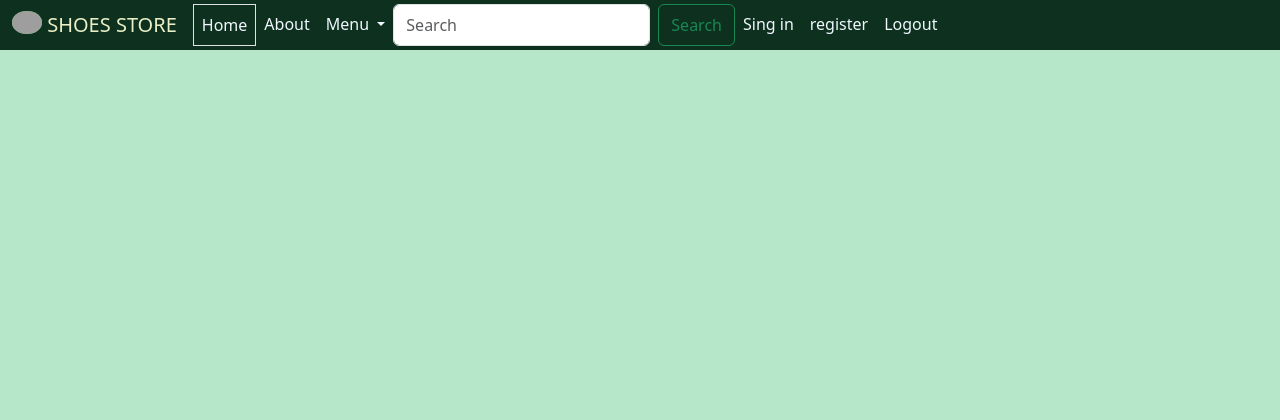
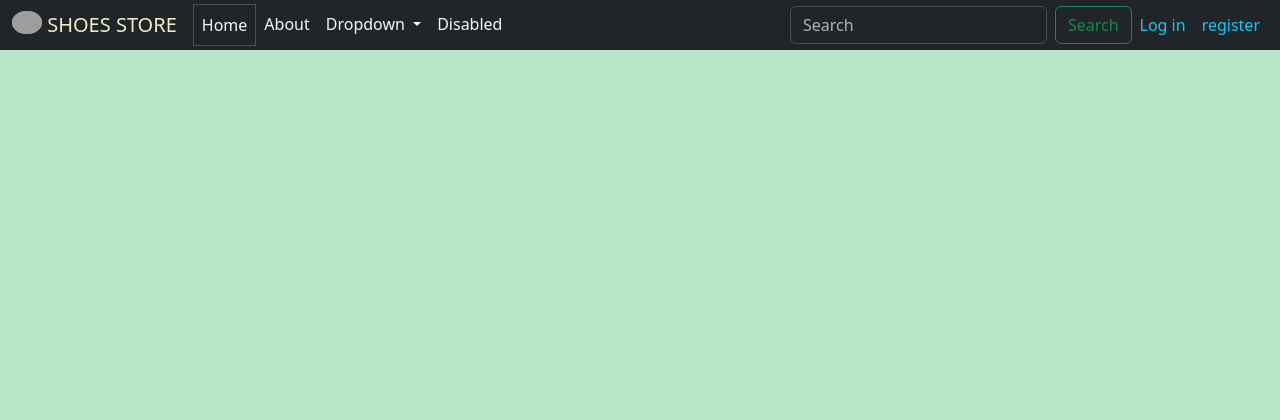
Before and after one commit to jenil2607/django, a Django app: page / in a window 1280 px wide. Shown: the top 420 px of the page. Run offline with Django 5.2, Linux system fonts and the light colour scheme; data that the repository does not hold is empty; grey boxes are pictures that could not be loaded.

Commit message:
add my cart

```diff
--- a/shop419/mainapp/templates/base.html
+++ b/shop419/mainapp/templates/base.html
@@ -1,5 +1,6 @@
 <!DOCTYPE html>
 {% load static %}
+
 <html lang="en">
 
 <head>
@@ -20,20 +21,21 @@
 
 <body>
     <header class="position-fixed top-0 start-0 end-0">
-        <nav class="navbar navbar-expand-lg" style="background-color: rgb(14, 48, 30);">
+        <nav class="navbar navbar-expand-lg bg-dark" data-bs-theme="dark">
             <div class="container-fluid">
+
                 <a class="navbar-brand" href="#">
                     <img src="{% static 'image\icons\shoe icon.png' %}" alt="Logo" width="30" height="24"
                         class="d-inline-block align-text-top">
                     SHOES STORE
                 </a>
                 <button class="navbar-toggler" type="button" data-bs-toggle="collapse"
-                    data-bs-target="#navbarNavDropdown" aria-controls="navbarNavDropdown" aria-expanded="false"
-                    aria-label="Toggle navigation">
+                    data-bs-target="#navbarSupportedContent" aria-controls="navbarSupportedContent"
+                    aria-expanded="false" aria-label="Toggle navigation">
                     <span class="navbar-toggler-icon"></span>
                 </button>
-                <div class="collapse navbar-collapse" id="navbarNavDropdown">
-                    <ul class="navbar-nav">
+                <div class="collapse navbar-collapse" id="navbarSupportedContent">
+                    <ul class="navbar-nav me-auto mb-2 mb-lg-0">
                         <li class="nav-item">
                             <a class="nav-link {% if current_page == 'home' %}border disabled{% else %}active{% endif %}"
                                 aria-current="page" href="{% url 'homepage' %}">Home</a>
@@ -42,36 +44,55 @@
                             <a class="nav-link {% if current_page == 'about' %}border disabled{% else %}active{% endif %}"
                                 href="{% url 'aboutpage' %}">About</a>
                         </li>
-
-
-
                         <li class="nav-item dropdown">
                             <a class="nav-link dropdown-toggle" href="#" role="button" data-bs-toggle="dropdown"
                                 aria-expanded="false">
-                                Menu
+                                Dropdown
                             </a>
                             <ul class="dropdown-menu">
-                                <li><a class="dropdown-item" href="#">User id</a></li>
-                                <li><a class="dropdown-item" href="#">Settings</a></li>
-                                <li><a class="dropdown-item" href="#">Help</a></li>
+                                <li><a class="dropdown-item" href="#">Action</a></li>
+                                <li><a class="dropdown-item" href="#">Another action</a></li>
+                                <li>
+                                    <hr class="dropdown-divider">
+                                </li>
+                                <li><a class="dropdown-item" href="#">Something else here</a></li>
                             </ul>
                         </li>
-                        <form class="d-flex" role="search">
-                            <input class="form-control me-2" type="search" placeholder="Search" aria-label="Search">
-                            <button class="btn btn-outline-success" type="submit">Search</button>
-                        </form>
+                        {% if user.is_staff %}
                         <li class="nav-item">
-                            <a class="nav-link" aria-current="page" href="{% url 'signin' %}">Sing in</a>
+                            <a class="nav-link" aria-current="page" href="#">My cart</a>
                         </li>
                         <li class="nav-item">
-                            <a class="nav-link" aria-current="page" href="{% url 'signup' %}">register</a>
+                            <a class="nav-link" aria-current="page" href="#">Add Product</a>
                         </li>
+                        {% elif user.is_authenticated %}
+                        <li class="nav-item">
+                            <a class="nav-link disabled" aria-disabled="true">My cart</a>
+                            {% endif %}
+                        <li class="nav-item">
+                            <a class="nav-link disabled" aria-disabled="true">Disabled</a>
+                        </li>
+                    </ul>
+                    <form class="d-flex" role="search">
+                        <input class="form-control me-2" type="search" placeholder="Search" aria-label="Search">
+                        <button class="btn btn-outline-success" type="submit">Search</button>
+                    </form>
+                    <ul class="navbar-nav">
+                        {% if user.is_authenticated %}
                         <li class="nav-item">
                             <form action="{% url 'logout' %}" method="post">
                                 {% csrf_token %}
                                 <button class="nav-link">Logout</button>
                             </form>
                         </li>
+                        {% else %}
+                        <li class="nav-item">
+                            <a class="nav-link text-info" aria-current="page" href="{% url 'signin' %}">Log in</a>
+                        </li>
+                        <li class="nav-item">
+                            <a class="nav-link text-info" aria-current="page" href="{% url 'signup' %}">register</a>
+                        </li>
+                        {% endif %}
                     </ul>
                 </div>
             </div>
@@ -79,19 +100,20 @@
     </header>
 
     <main>
-
         {% block content %}
         {% endblock %}
     </main>
 
+    <footer class="position-fixed bottom-0 start-0 end-0 tex-center bg-secondory-subtle">
+
+        If you are looking shoes for your good personality, you are in the right place. <br>
+        Explore an Amazing Great Collection Of Shoes, Available At Great Prices. Shopping Side Offers an Array Of Unique
+        Products From Hundreds Of Brands
+
+        <hr>
+        &copy; 2025
+    </footer>
 </body>
-<footer class="position-fixed bottom-0 start-0 end-0 tex-center bg-secondory-subtle">
 
-    If you are looking shoes for your good personality, you are in the right place. <br>
-    Explore an Amazing Great Collection Of Shoes, Available At Great Prices. Shopping Side Offers an Array Of Unique Products From Hundreds Of Brands
-
-    <hr>
-    &copy; 2025
-</footer>
 
 </html>
--- a/shop419/mainapp/views.py
+++ b/shop419/mainapp/views.py
@@ -6,6 +6,10 @@ from django.template import loader
 
 # to help return HTTP response to the user for any given request
 from django.http import HttpResponse
+
+# importing the generic calss based viwes for CRUD operations
+
+from django.views.generic import CreateView, UpdateView, DeleteView
 
 # Create your views here.
 def homeView(request):
```
